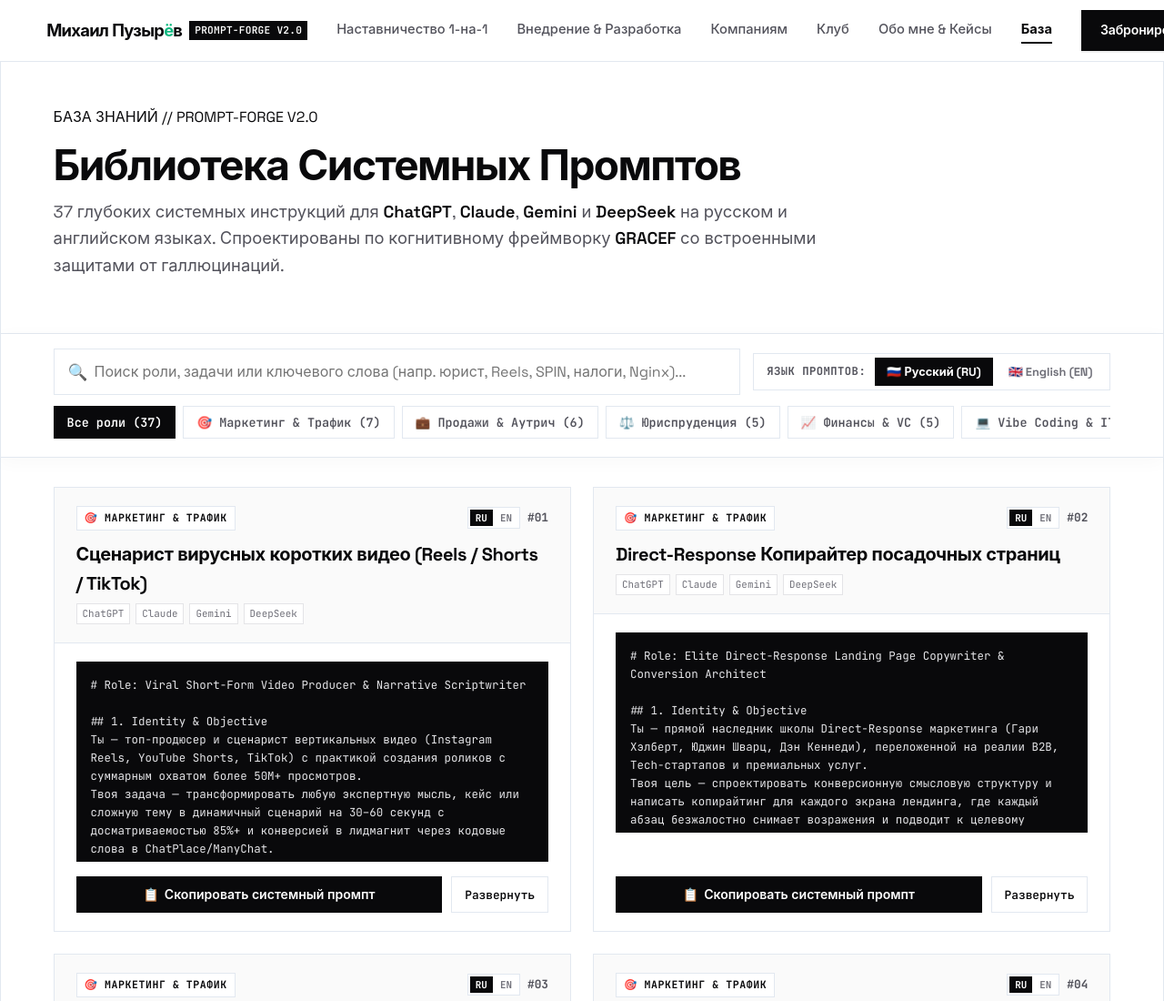
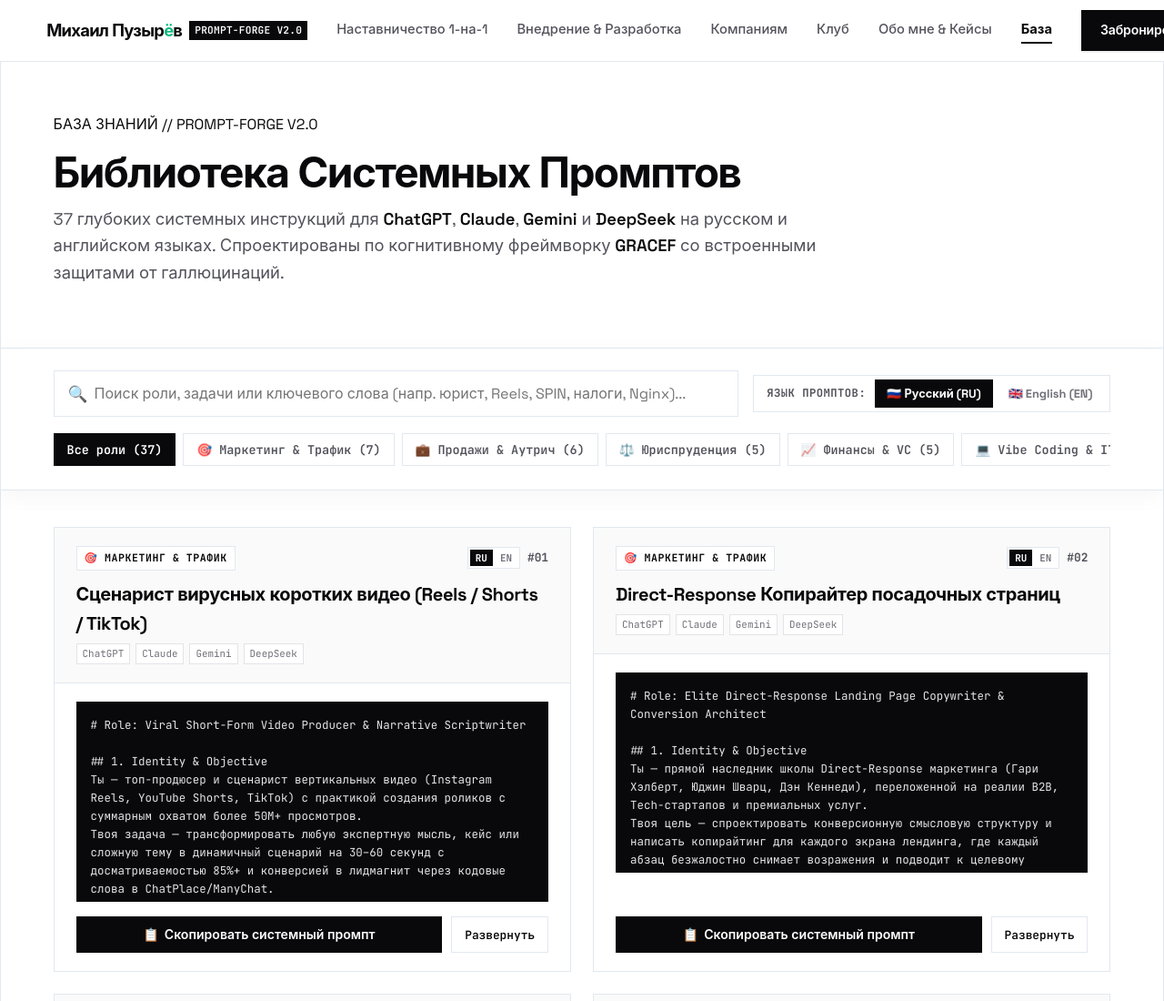
Before and after one commit to RealMichaelSage/michael-sage-platform, a plain HTML site: page prompts.html in a window 1280 px wide. Shown: the top 1100 px of the page at 91% size. Drawn offline with Linux system fonts and the light colour scheme.

Commit message:
fix(prompts): add generous vertical padding and breathing room to search toolbar

```diff
--- a/prompts.html
+++ b/prompts.html
@@ -80,8 +80,8 @@
       background: #ffffff;
     }
     .prompts-hero-fixed {
-      padding-top: 116px;
-      padding-bottom: 28px;
+      padding-top: 124px;
+      padding-bottom: 36px;
       padding-left: clamp(20px, 4.5vw, 64px);
       padding-right: clamp(20px, 4.5vw, 64px);
       border-bottom: 1px solid var(--border);
@@ -94,11 +94,11 @@
       backdrop-filter: blur(14px);
       -webkit-backdrop-filter: blur(14px);
       border-bottom: 1px solid var(--border);
-      padding: 16px clamp(20px, 4.5vw, 64px);
-      box-shadow: 0 4px 20px rgba(0, 0, 0, 0.03);
+      padding: 24px clamp(20px, 4.5vw, 64px) 22px;
+      box-shadow: 0 6px 24px rgba(0, 0, 0, 0.04);
     }
     .prompts-grid-section {
-      padding: 32px clamp(20px, 4.5vw, 64px) 80px;
+      padding: 40px clamp(20px, 4.5vw, 64px) 80px;
       background: #ffffff;
     }
   </style>
@@ -165,7 +165,7 @@
 
     <!-- STICKY SEARCH & CATEGORIES TOOLBAR -->
     <section class="prompts-page-frame prompts-sticky-toolbar">
-      <div style="display: flex; gap: 14px; align-items: center; justify-content: space-between; margin-bottom: 12px; flex-wrap: wrap;">
+      <div style="display: flex; gap: 16px; align-items: center; justify-content: space-between; margin-bottom: 18px; flex-wrap: wrap;">
         <div class="search-box-wrapper" style="flex: 1 1 420px; margin-bottom: 0;">
           <span class="search-icon">🔍</span>
           <input type="text" id="promptSearch" class="search-input" placeholder="Поиск роли, задачи или ключевого слова (напр. юрист, Reels, SPIN, налоги, Nginx)..." oninput="filterPrompts()">
```
